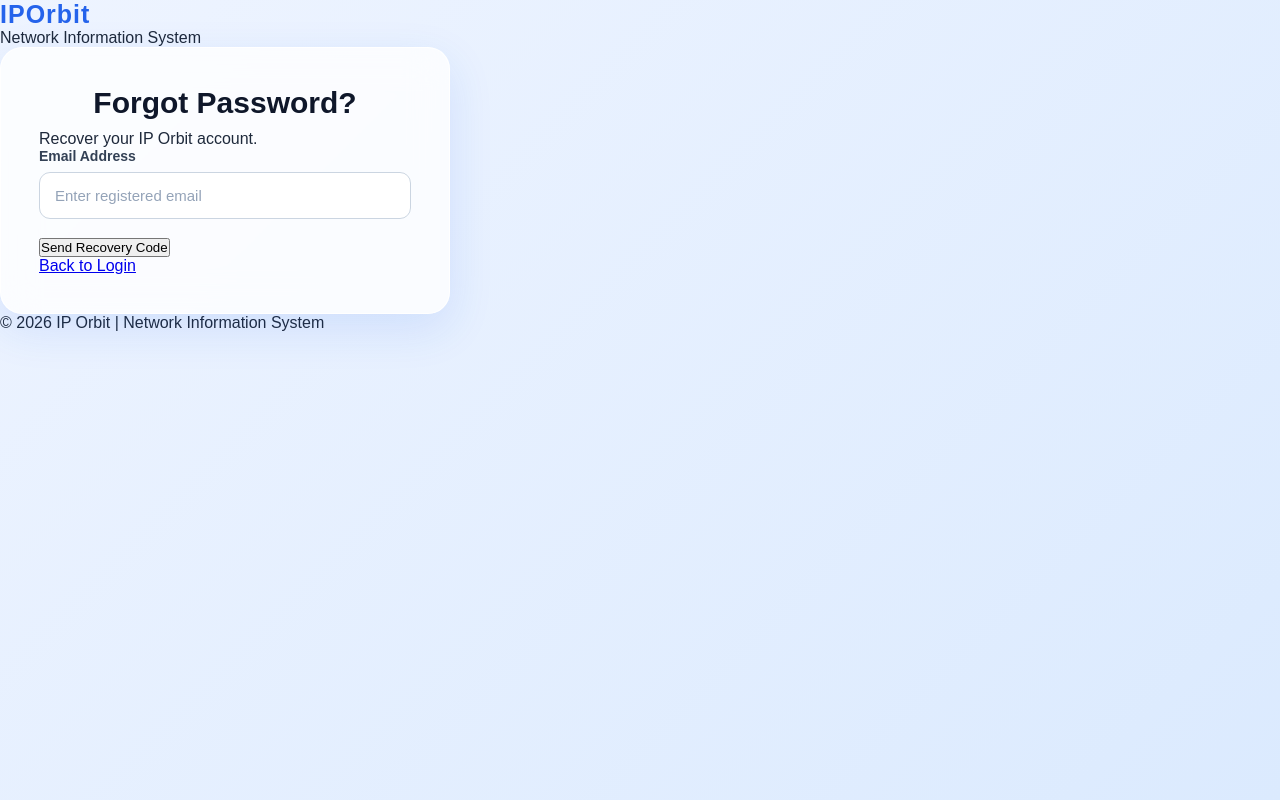
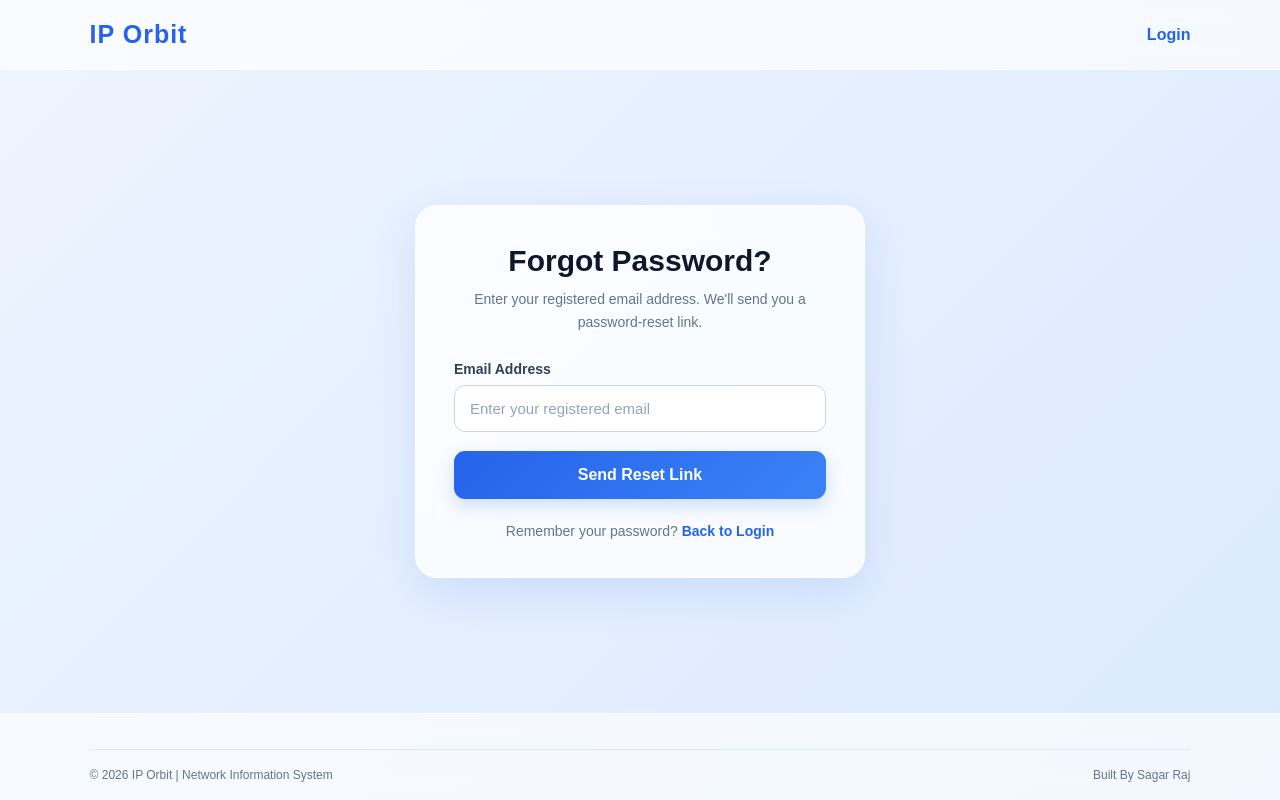
Before and after one commit to sagarraj369/IP-Orbit-login-, a Flask app: page /forgot-password in a window 1280 px wide. Run offline with Flask 3, Linux system fonts and the light colour scheme; some libraries are stand-ins or nearby versions.

Commit message:
Revamp forgot password page layout and content
Updated the layout and text for the forgot password page, including changes to the form structure and styling.

```diff
--- a/IP Orbit login page/templates/forgot_password.html
+++ b/IP Orbit login page/templates/forgot_password.html
@@ -1,100 +1,78 @@
 <!DOCTYPE html>
 <html lang="en">
+
 <head>
     <meta charset="UTF-8">
     <meta name="viewport" content="width=device-width, initial-scale=1.0">
-    <title>Forgot Password | IP Orbit</title>
 
-    <link rel="stylesheet" href="{{ url_for('static', filename='auth.css') }}">
+    <title>IP Orbit - Forgot Password</title>
 
+    <link rel="stylesheet"
+          href="{{ url_for('static', filename='auth.css') }}">
 </head>
+
 <body>
 
-<header>
-    <div class="logo">IP<span>Orbit</span></div>
-    <div class="header-right">Network Information System</div>
+    <header class="auth-header">
+        <a href="/" class="logo">IP Orbit</a>
+        <a href="/login" class="header-link">Login</a>
     </header>
 
-<main class="auth-container">
-    <section class="auth-card">
+    <main class="auth-main">
+
+        <div class="auth-container">
 
             <h1>Forgot Password?</h1>
-        <p>Recover your IP Orbit account.</p>
 
-        <!-- REQUEST RECOVERY CODE -->
+            <p class="auth-subtitle">
+                Enter your registered email address.
+                We'll send you a password-reset link.
+            </p>
 
-        <form id="forgotForm">
+            <div id="message"></div>
+
+            <form id="forgotPasswordForm" class="auth-form">
 
                 <div class="form-group">
-                <label for="forgotEmail">Email Address</label>
-                <input type="email" id="forgotEmail"
-                       placeholder="Enter registered email" required>
+
+                    <label for="forgotEmail">
+                        Email Address
+                    </label>
+
+                    <input
+                        type="email"
+                        id="forgotEmail"
+                        placeholder="Enter your registered email"
+                        required>
+
                 </div>
 
-            <button type="submit" class="primary-btn">
-                Send Recovery Code
+                <button type="submit" class="auth-button">
+                    Send Reset Link
                 </button>
 
             </form>
 
-        <!-- RESET PASSWORD -->
+            <p class="auth-bottom-text">
+                Remember your password?
+                <a href="/login">Back to Login</a>
+            </p>
 
-        <form id="recoveryForm" hidden>
-
-            <div class="form-group">
-                <label for="recoveryOTP">Recovery Code</label>
-                <input type="text" id="recoveryOTP"
-                       placeholder="Enter 6-digit code"
-                       maxlength="6" pattern="[0-9]{6}"
-                       inputmode="numeric" required>
         </div>
 
-            <div class="form-group">
-                <label for="newPassword">New Password</label>
+    </main>
 
-                <div class="password-wrapper">
-                    <input type="password" id="newPassword"
-                           placeholder="Enter new password"
-                           minlength="8" required>
+    <footer class="site-footer">
 
-                    <button type="button" class="toggle-password"
-                            onclick="togglePassword('newPassword', this)"
-                            aria-label="Show password">👁</button>
-                </div>
+        <div class="footer-bottom">
+            <p>© 2026 IP Orbit | Network Information System</p>
+            <p>Built By Sagar Raj</p>
         </div>
 
-            <div class="form-group">
-                <label for="confirmNewPassword">Confirm New Password</label>
-
-                <div class="password-wrapper">
-                    <input type="password" id="confirmNewPassword"
-                           placeholder="Confirm new password"
-                           minlength="8" required>
-
-                    <button type="button" class="toggle-password"
-                            onclick="togglePassword('confirmNewPassword', this)"
-                            aria-label="Show password">👁</button>
-                </div>
-            </div>
-
-            <button type="submit" class="primary-btn">
-                Reset Password
-            </button>
-
-        </form>
-
-        <div id="message" role="status" aria-live="polite"></div>
-
-        <div class="auth-switch">
-            <a href="{{ url_for('login') }}">Back to Login</a>
-        </div>
-
-    </section>
-</main>
-
-<footer>© 2026 IP Orbit | Network Information System</footer>
+    </footer>
 
     <script src="https://cdn.jsdelivr.net/npm/@supabase/supabase-js@2"></script>
+
     <script src="{{ url_for('static', filename='auth.js') }}"></script>
 
 </body>
```
Lines whose indentation alone changed are shown as unchanged.
